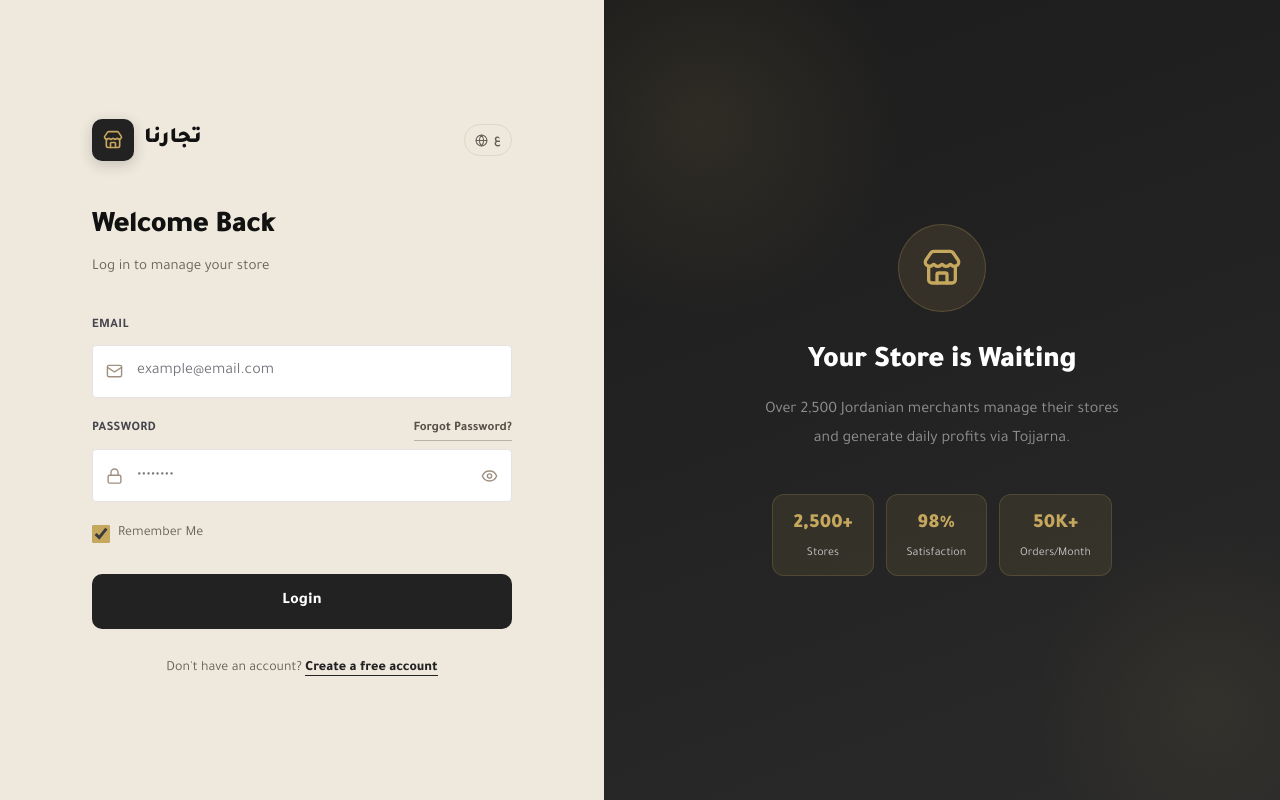
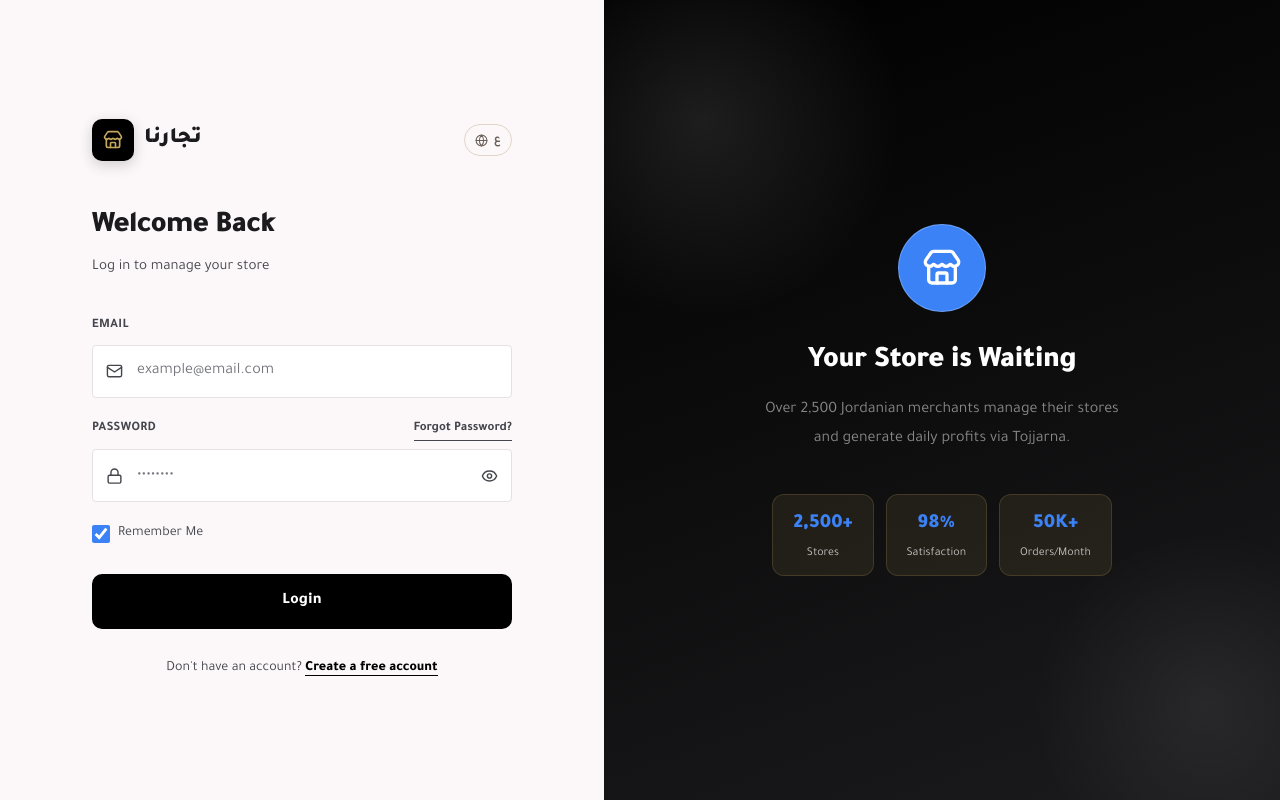
Before and after one commit to Da77um/tojjarna, a Next.js app: page /login in a window 1280 px wide. Built offline with nearby package versions, Linux system fonts and the light colour scheme.

Commit message:
fix: resolve build error and synchronize SAAS UI variables across components

```diff
--- a/src/app/login/page.tsx
+++ b/src/app/login/page.tsx
@@ -46,7 +46,7 @@ export default function LoginPage() {
         <div dir={dir} className="mobile-stack" style={{
             minHeight: '100vh',
             display: 'flex',
-            background: '#EFE8DD',
+            background: 'var(--background)',
             fontFamily: 'Tajawal, Inter, sans-serif',
         }}>
             {/* Left: Form */}
@@ -64,23 +64,23 @@ export default function LoginPage() {
                         <Link href="/" style={{ display: 'inline-flex', alignItems: 'center', gap: 10, textDecoration: 'none' }}>
                             <div style={{
                                 width: 42, height: 42, borderRadius: 10,
-                                background: '#222222',
+                                background: 'var(--primary)',
                                 display: 'flex', alignItems: 'center', justifyContent: 'center',
                                 boxShadow: '0 4px 14px rgba(34,34,34,0.2)',
                             }}>
                                 <Store size={20} color="#C6A75E" />
                             </div>
-                            <span style={{ fontSize: 22, fontWeight: 900, color: '#111111' }}>تجارنا</span>
+                            <span style={{ fontSize: 22, fontWeight: 900, color: 'var(--text-primary)' }}>تجارنا</span>
                         </Link>
 
                         <LanguageSwitcher compact />
                     </div>
 
                     {/* Headline */}
-                    <h1 style={{ fontSize: 30, fontWeight: 900, color: '#111111', marginBottom: 8, letterSpacing: '-0.02em' }}>
+                    <h1 style={{ fontSize: 30, fontWeight: 900, color: 'var(--text-primary)', marginBottom: 8, letterSpacing: '-0.02em' }}>
                         {t.auth.welcomeBack}
                     </h1>
-                    <p style={{ color: '#6B6058', marginBottom: 36, fontSize: 15, lineHeight: 1.6 }}>
+                    <p style={{ color: 'var(--text-secondary)', marginBottom: 36, fontSize: 15, lineHeight: 1.6 }}>
                         {t.auth.loginDesc}
                     </p>
 
@@ -90,7 +90,7 @@ export default function LoginPage() {
                                 background: 'rgba(192,57,43,0.08)',
                                 border: '1px solid rgba(192,57,43,0.25)',
                                 borderRadius: 10, padding: '12px 16px',
-                                color: '#8B1A1A', fontSize: 14, marginBottom: 20,
+                                color: 'var(--surface)', fontSize: 14, marginBottom: 20,
                             }}>
                                 {error}
                             </div>
@@ -99,7 +99,7 @@ export default function LoginPage() {
                         <div className="form-group">
                             <label className="form-label">{t.auth.email}</label>
                             <div style={{ position: 'relative' }}>
-                                <Mail size={17} color="#A09080" style={{ position: 'absolute', top: '50%', transform: 'translateY(-50%)', [dir === 'rtl' ? 'right' : 'left']: 14 }} />
+                                <Mail size={17} color="var(--text-secondary)" style={{ position: 'absolute', top: '50%', transform: 'translateY(-50%)', [dir === 'rtl' ? 'right' : 'left']: 14 }} />
                                 <input
                                     type="email"
                                     className="form-control"
@@ -115,12 +115,12 @@ export default function LoginPage() {
                         <div className="form-group">
                             <div style={{ display: 'flex', justifyContent: 'space-between', alignItems: 'center', marginBottom: 8 }}>
                                 <label className="form-label" style={{ margin: 0 }}>{t.auth.password}</label>
-                                <Link href="/forgot-password" style={{ color: '#555147', fontSize: 13, textDecoration: 'none', fontWeight: 700, borderBottom: '1px solid rgba(85,81,71,0.35)' }}>
+                                <Link href="/forgot-password" style={{ color: 'var(--text-secondary)', fontSize: 13, textDecoration: 'none', fontWeight: 700, borderBottom: '1px solid var(--text-secondary)' }}>
                                     {t.auth.forgotPassword}
                                 </Link>
                             </div>
                             <div style={{ position: 'relative' }}>
-                                <Lock size={17} color="#A09080" style={{ position: 'absolute', top: '50%', transform: 'translateY(-50%)', [dir === 'rtl' ? 'right' : 'left']: 14 }} />
+                                <Lock size={17} color="var(--text-secondary)" style={{ position: 'absolute', top: '50%', transform: 'translateY(-50%)', [dir === 'rtl' ? 'right' : 'left']: 14 }} />
                                 <input
                                     type={showPassword ? 'text' : 'password'}
                                     className="form-control"
@@ -136,7 +136,7 @@ export default function LoginPage() {
                                     onClick={() => setShowPassword(!showPassword)}
                                     style={{
                                         position: 'absolute', top: '50%', transform: 'translateY(-50%)', [dir === 'rtl' ? 'left' : 'right']: 14,
-                                        background: 'none', border: 'none', cursor: 'pointer', color: '#A09080',
+                                        background: 'none', border: 'none', cursor: 'pointer', color: 'var(--text-secondary)',
                                         display: 'flex', alignItems: 'center',
                                     }}
                                 >
@@ -151,9 +151,9 @@ export default function LoginPage() {
                                 id="rememberMe"
                                 checked={rememberMe}
                                 onChange={e => setRememberMe(e.target.checked)}
-                                style={{ width: 18, height: 18, accentColor: '#C6A75E', cursor: 'pointer' }}
+                                style={{ width: 18, height: 18, accentColor: 'var(--info)', cursor: 'pointer' }}
                             />
-                            <label htmlFor="rememberMe" style={{ color: '#6B6058', fontSize: 14, cursor: 'pointer' }}>{t.auth.rememberMe}</label>
+                            <label htmlFor="rememberMe" style={{ color: 'var(--text-secondary)', fontSize: 14, cursor: 'pointer' }}>{t.auth.rememberMe}</label>
                         </div>
 
                         <button
@@ -162,23 +162,23 @@ export default function LoginPage() {
                             disabled={loading}
                             style={{
                                 width: '100%', display: 'flex', alignItems: 'center', justifyContent: 'center', gap: 8,
-                                background: '#222222', color: 'white',
+                                background: 'var(--primary)', color: 'var(--surface)',
                                 border: 'none', padding: '14px 24px', borderRadius: 10,
                                 fontWeight: 800, fontSize: 16, cursor: loading ? 'not-allowed' : 'pointer',
                                 fontFamily: 'inherit', letterSpacing: '0.01em',
                                 opacity: loading ? 0.6 : 1,
                                 transition: 'all 0.2s ease',
                             }}
-                            onMouseEnter={e => { if (!loading) (e.currentTarget as HTMLButtonElement).style.background = '#111111' }}
-                            onMouseLeave={e => { (e.currentTarget as HTMLButtonElement).style.background = '#222222' }}
+                            onMouseEnter={e => { if (!loading) (e.currentTarget as HTMLButtonElement).style.background = 'var(--primary-dark)' }}
+                            onMouseLeave={e => { (e.currentTarget as HTMLButtonElement).style.background = 'var(--primary)' }}
                         >
                             {loading ? <span className="spinner" style={{ width: 20, height: 20, borderWidth: 2 }} /> : t.auth.loginBtn}
                         </button>
                     </form>
 
-                    <p style={{ textAlign: 'center', marginTop: 28, color: '#6B6058', fontSize: 14 }}>
+                    <p style={{ textAlign: 'center', marginTop: 28, color: 'var(--text-secondary)', fontSize: 14 }}>
                         {t.auth.noAccount}{' '}
-                        <Link href="/register" style={{ color: '#222222', fontWeight: 800, textDecoration: 'none', borderBottom: '1.5px solid #222222' }}>
+                        <Link href="/register" style={{ color: 'var(--primary)', fontWeight: 800, textDecoration: 'none', borderBottom: '1.5px solid var(--primary)' }}>
                             {t.auth.createFreeAccount}
                         </Link>
                     </p>
@@ -188,7 +188,7 @@ export default function LoginPage() {
             {/* Right: Dark decorative panel */}
             <div className="hide-on-mobile" style={{
                 flex: 1,
-                background: 'linear-gradient(160deg, #1C1C1C 0%, #2A2A2A 100%)',
+                background: 'linear-gradient(160deg, var(--primary) 0%, var(--primary-dark) 100%)',
                 display: 'flex',
                 alignItems: 'center',
                 justifyContent: 'center',
@@ -197,20 +197,20 @@ export default function LoginPage() {
                 overflow: 'hidden',
             }}>
                 {/* Background orbs */}
-                <div style={{ position: 'absolute', top: '-10%', left: '-15%', width: 400, height: 400, background: 'radial-gradient(circle, rgba(198,167,94,0.1) 0%, transparent 70%)', borderRadius: '50%' }} />
-                <div style={{ position: 'absolute', bottom: '-10%', right: '-15%', width: 350, height: 350, background: 'radial-gradient(circle, rgba(198,167,94,0.07) 0%, transparent 70%)', borderRadius: '50%' }} />
+                <div style={{ position: 'absolute', top: '-10%', left: '-15%', width: 400, height: 400, background: 'radial-gradient(circle, rgba(255,255,255,0.1) 0%, transparent 70%)', borderRadius: '50%' }} />
+                <div style={{ position: 'absolute', bottom: '-10%', right: '-15%', width: 350, height: 350, background: 'radial-gradient(circle, rgba(255,255,255,0.07) 0%, transparent 70%)', borderRadius: '50%' }} />
 
                 <div style={{ position: 'relative', textAlign: 'center', maxWidth: 380 }}>
                     {/* Icon container */}
                     <div style={{
                         width: 88, height: 88, borderRadius: '50%',
-                        background: 'rgba(198,167,94,0.12)', border: '1px solid rgba(198,167,94,0.25)',
+                        background: 'var(--info)', border: '1px solid rgba(255,255,255,0.25)',
                         display: 'flex', alignItems: 'center', justifyContent: 'center',
                         margin: '0 auto 32px',
                     }}>
-                        <Store size={40} color="#C6A75E" />
+                        <Store size={40} color="var(--surface)" />
                     </div>
-                    <h2 style={{ color: 'white', fontSize: 30, fontWeight: 900, marginBottom: 16, letterSpacing: '-0.02em', lineHeight: 1.2 }}>
+                    <h2 style={{ color: 'var(--surface)', fontSize: 30, fontWeight: 900, marginBottom: 16, letterSpacing: '-0.02em', lineHeight: 1.2 }}>
                         {t.auth.storeWaiting}
                     </h2>
                     <p style={{ color: 'rgba(255,255,255,0.5)', fontSize: 16, lineHeight: 1.8 }}>
@@ -224,7 +224,7 @@ export default function LoginPage() {
                                 background: 'rgba(198,167,94,0.1)', border: '1px solid rgba(198,167,94,0.2)',
                                 borderRadius: 12, padding: '12px 20px', textAlign: 'center',
                             }}>
-                                <div style={{ color: '#C6A75E', fontWeight: 900, fontSize: 20, direction: 'ltr' }}>{s.v}</div>
+                                <div style={{ color: 'var(--info)', fontWeight: 900, fontSize: 20, direction: 'ltr' }}>{s.v}</div>
                                 <div style={{ color: 'rgba(255,255,255,0.72)', fontSize: 12, marginTop: 2 }}>{s.l}</div>
                             </div>
                         ))}
```
Also changed, not shown: src/app/register/page.tsx (+22 -22 lines).
